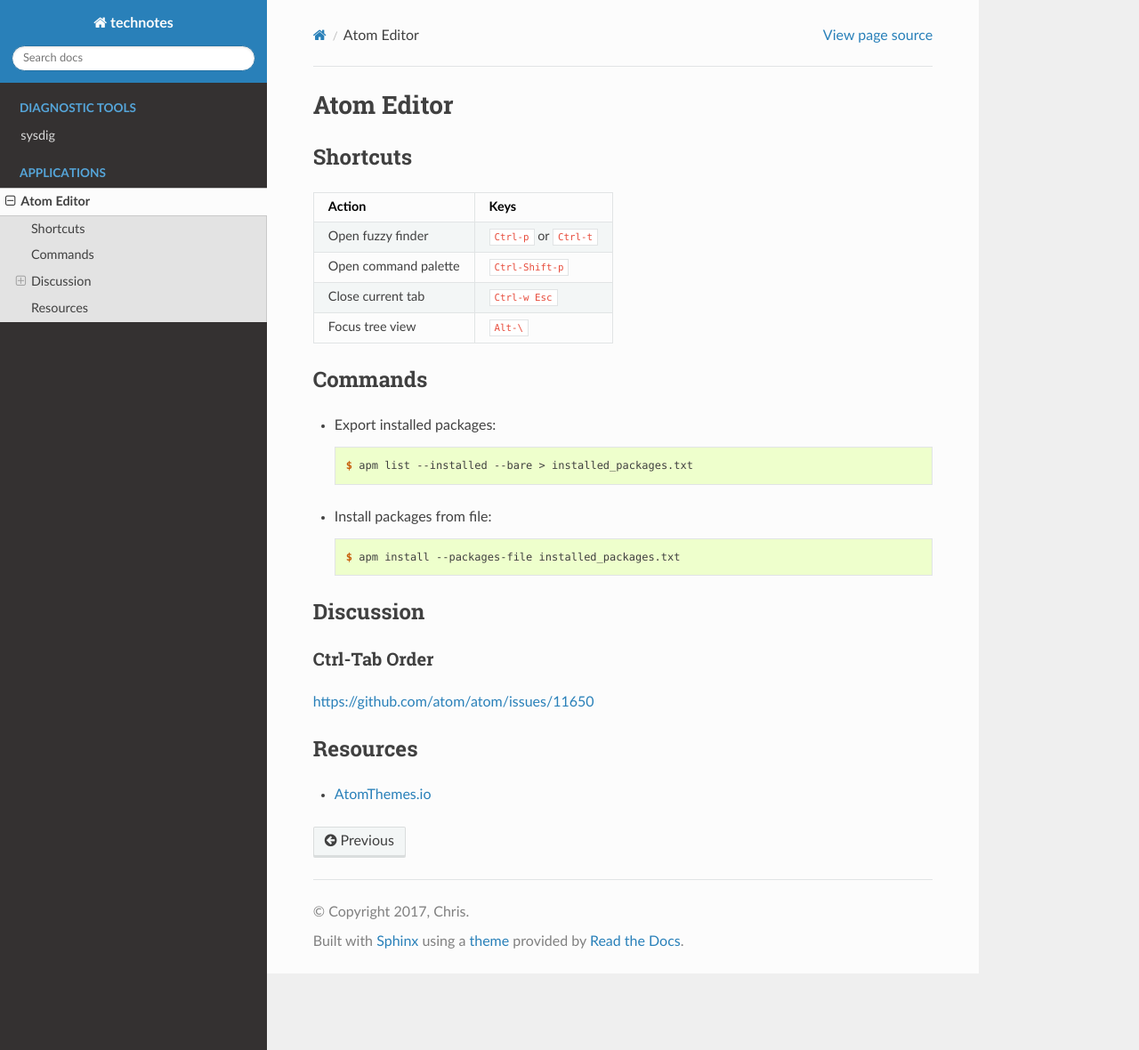
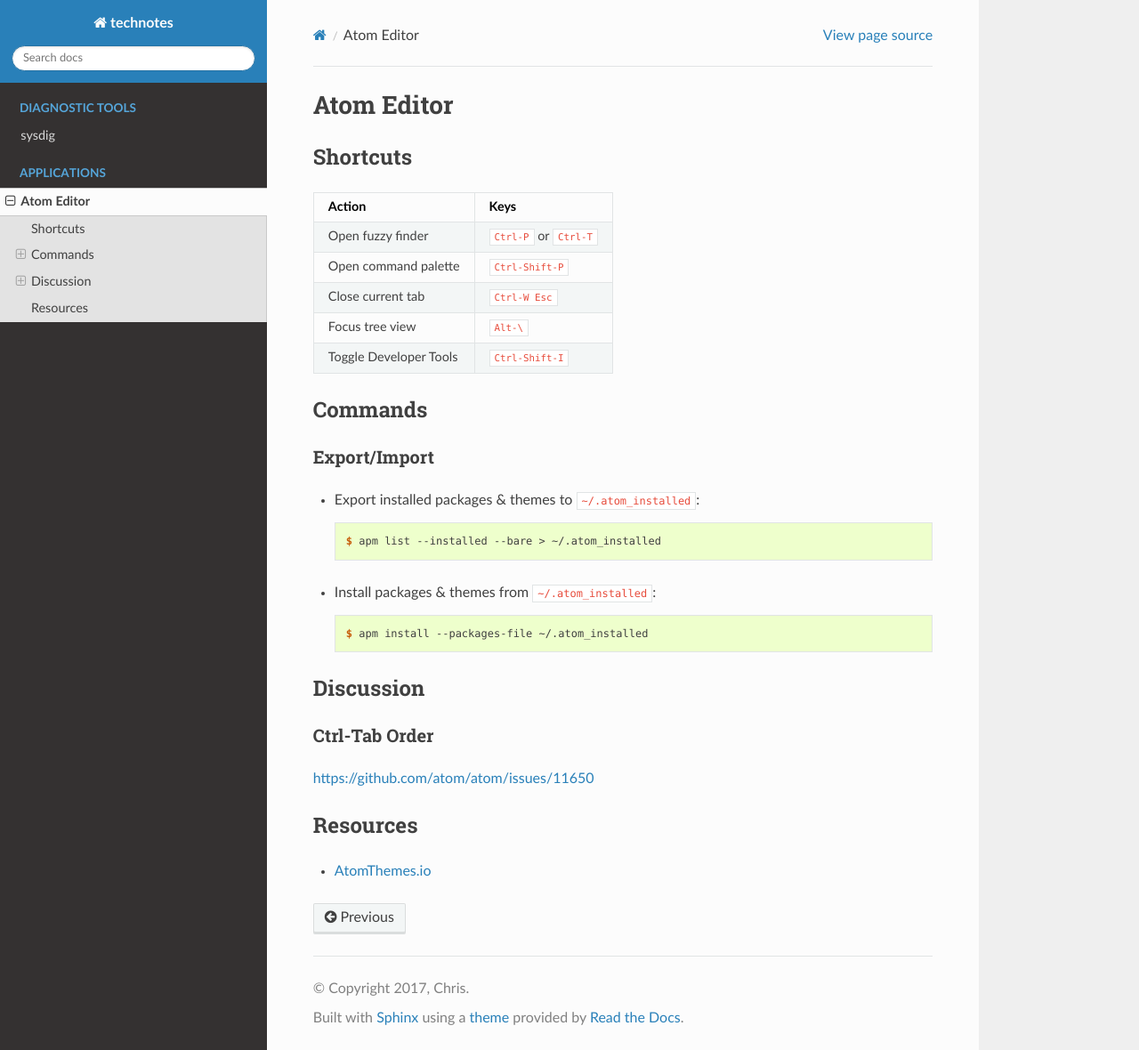
Before and after one commit to heterotopian/technotes, a Sphinx documentation site: the page built from source/atom.rst, in a window 1280 px wide and 1180 px high. Shown: the whole window at 89% size. Built offline with Sphinx 7.4.7 and the Read the Docs theme 2.0.0, drawn with Linux system fonts in a browser that asks for light colours; pages that are not in the unit, such as notebooks, are missing from menus.

Commit message:
Minor changes

```diff
--- a/source/atom.rst
+++ b/source/atom.rst
@@ -14,30 +16,34 @@
       - Keys
 
     * - Open fuzzy finder
-      - ``Ctrl-p`` or ``Ctrl-t``
+      - ``Ctrl-P`` or ``Ctrl-T``
 
     * - Open command palette
-      - ``Ctrl-Shift-p``
+      - ``Ctrl-Shift-P``
 
     * - Close current tab
-      - ``Ctrl-w Esc``
+      - ``Ctrl-W Esc``
 
     * - Focus tree view
       - ``Alt-\``
+
+    * - Toggle Developer Tools
+      - ``Ctrl-Shift-I``
 
 
 Commands
 ========
 
-.. highlight:: console
+Export/Import
+-------------
 
-- Export installed packages::
+- Export installed packages & themes to ``~/.atom_installed``::
 
-    $ apm list --installed --bare > installed_packages.txt
+    $ apm list --installed --bare > ~/.atom_installed
 
-- Install packages from file::
+- Install packages & themes from ``~/.atom_installed``::
 
-    $ apm install --packages-file installed_packages.txt
+    $ apm install --packages-file ~/.atom_installed
 
 
 Discussion
```
Also changed, not shown: other parts of source/atom.rst (+2 -0 lines).
